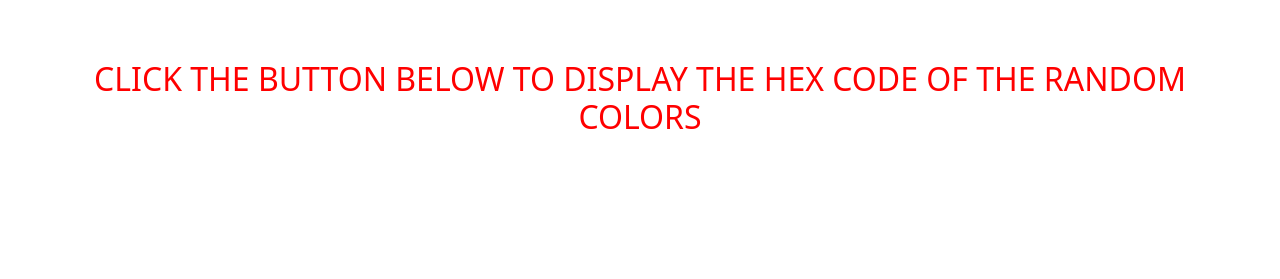
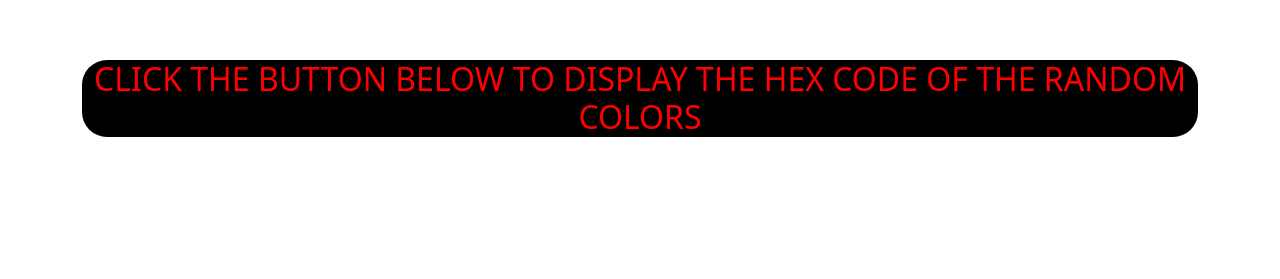
Before and after one commit to PranaliChatap/HexColor-Project, a plain HTML site: page index.html in a window 1280 px wide. Shown: the part 176-455 px from the top of the page. Drawn offline with nearby package versions, Linux system fonts and the light colour scheme.

Commit message:
Update style.css

```diff
--- a/style.css
+++ b/style.css
@@ -20,6 +20,9 @@ body{
     font-size: 2rem;
     text-transform: uppercase;
     animation: colorchange 5s infinite alternate;
+    background-color: black;
+    border-radius: 25px;
+
 
 }
 
```
